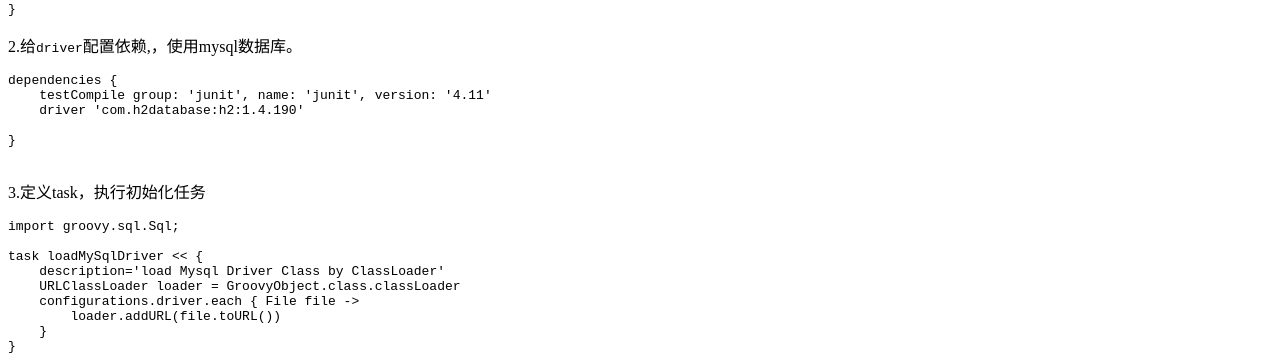
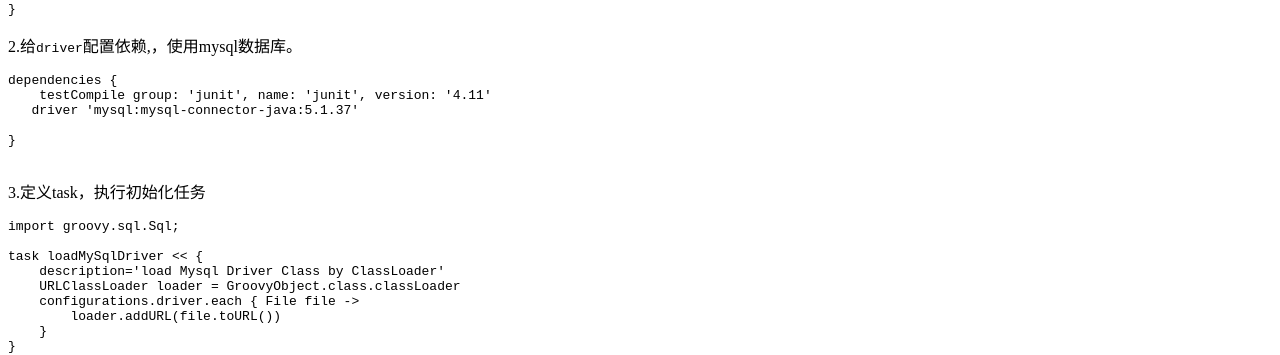
Before and after one commit to ichenkaihua/ichenkaihua.github.io, a Jekyll site: the page built from _posts/2015-11-05-gradle-execute-sql.md, in a window 1280 px wide and 900 px high, scrolled down 453 px. Shown: the part 187-542 px from the top of the window. Built offline with Jekyll 4.4.1, drawn with Linux system fonts in a browser that asks for light colours; nearby versions of some CDN libraries; library files that are not in the unit come from our copies; comment, search, counter and statistics services are not loaded.

Commit message:
修改文章

````diff
--- a/_posts/2015-11-05-gradle-execute-sql.md
+++ b/_posts/2015-11-05-gradle-execute-sql.md
@@ -34,7 +34,7 @@ configurations {
 ```
 dependencies {
     testCompile group: 'junit', name: 'junit', version: '4.11'
-    driver 'com.h2database:h2:1.4.190'
+   driver 'mysql:mysql-connector-java:5.1.37'
 
 }
 
````
